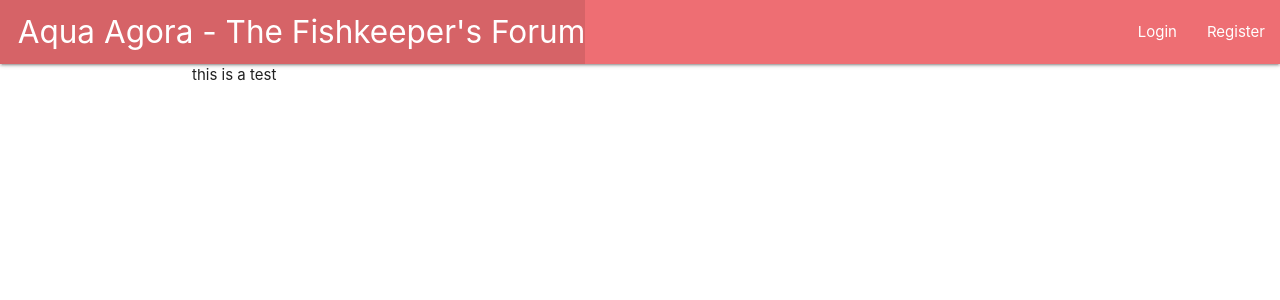
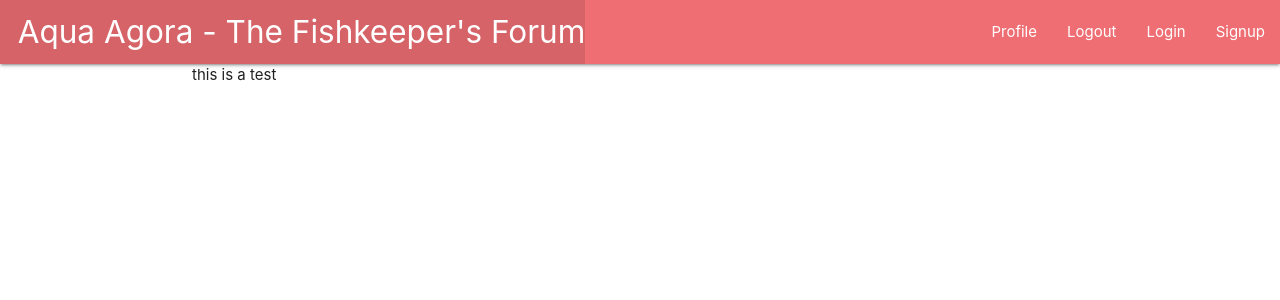
Before and after one commit to BrendanTBliss/Aquarist-Forum, a Django app: template main_app/templates/home.html in a window 1280 px wide. Shown: the top 300 px of the page. Run offline with Django 3.2, Linux system fonts and the light colour scheme; the template is opened without the code that fills it, so the values that code supplies are empty.

Commit message:
adds login

```diff
--- a/aquarist_forum/settings.py
+++ b/aquarist_forum/settings.py
@@ -39,6 +39,7 @@ INSTALLED_APPS = [
     'django.contrib.messages',
     'django.contrib.staticfiles',
 ]
+CRISPY_TEMPLATE_PACK = 'bootstrap4'
 
 MIDDLEWARE = [
     'django.middleware.security.SecurityMiddleware',
@@ -55,7 +56,7 @@ ROOT_URLCONF = 'aquarist_forum.urls'
 TEMPLATES = [
     {
         'BACKEND': 'django.template.backends.django.DjangoTemplates',
-        'DIRS': [],
+        'DIRS': [str(BASE_DIR.joinpath('templates'))],
         'APP_DIRS': True,
         'OPTIONS': {
             'context_processors': [
@@ -127,3 +128,6 @@ EMAIL_HOST_PASSWORD = 'scfbjtgiffrrwwnl' #past the key or password app here
 EMAIL_PORT = 587
 EMAIL_USE_TLS = True
 DEFAULT_FROM_EMAIL = 'Aqua Agora The Fishkeepers Forum'
+
+LOGIN_REDIRECT_URL='/aqua_agora/profile'
+LOGOUT_REDIRECT_URL='/aqua_agora/'
--- a/aquarist_forum/urls.py
+++ b/aquarist_forum/urls.py
@@ -16,8 +16,9 @@ Including another URLconf
 from django.contrib import admin
 from django.urls import path, include
 
+
 urlpatterns = [
     path('admin/', admin.site.urls),
+    path('aqua_agora/accounts/', include('django.contrib.auth.urls')),
     path('', include('main_app.urls')),
-    path('accounts/', include('django.contrib.auth.urls')),
 ]
--- a/main_app/templates/header.html
+++ b/main_app/templates/header.html
@@ -6,7 +6,7 @@
     <meta charset="UTF-8">
     <meta name="viewport" content="width=device-width, initial-scale=1.0">
     <meta http-equiv="X-UA-Compatible" content="ie=edge">
-    <title>Cat Collector</title>
+    <title>Aqua Agora</title>
     <link rel="stylesheet" href="https://cdnjs.cloudflare.com/ajax/libs/materialize/1.0.0/css/materialize.min.css">
 </head>
 <body>
@@ -18,8 +18,10 @@
                 </li>
             </ul>
             <ul class="right">
-                <li><a href="/about">Login</a></li>
-                <li><a href="/aqua_agora/signup">Register</a></li>
+                <li><a href="/about">Profile</a></li>
+                <li><a href="/aqua_agora/accounts/logout">Logout</a></li>
+                <li><a href="/aqua_agora/accounts/login">Login</a></li>
+                <li><a href="/aqua_agora/signup">Signup</a></li>
             </ul>
         </div>
     </nav>
--- /dev/null
+++ b/main_app/templates/registration/login.html
@@ -0,0 +1,6 @@
+<h2>Log In</h2>
+<form method="post">
+  {% csrf_token %}
+  {{ form.as_p }}
+  <button type="submit">Log In</button>
+</form>
--- a/main_app/urls.py
+++ b/main_app/urls.py
@@ -3,9 +3,11 @@ from django.urls import path
 from . import views
 
 urlpatterns = [
-    path('aqua_agora', views.home, name='home'),
-    path('aqua_agora/signup', views.register, name='register'),
+    path('aqua_agora/', views.home, name='home'),
+    path('aqua_agora/signup/', views.register, name='register'),
     path('aqua_agora/sent/', views.activation_sent, name="activation_sent"),
     path('aqua_agora/activate/<slug:uidb64>/<slug:token>/', views.activate, name='activate'),
+    path('aqua_agora/login/', views.login, name="login"),
+    path('aqua_agora/profile', views.profile, name="profile"),
     path('aqua_agora/freshwater', views.freshwater, name='freshwater'),
 ]
```
Also changed, not shown: main_app/views.py (+5 -3 lines).
